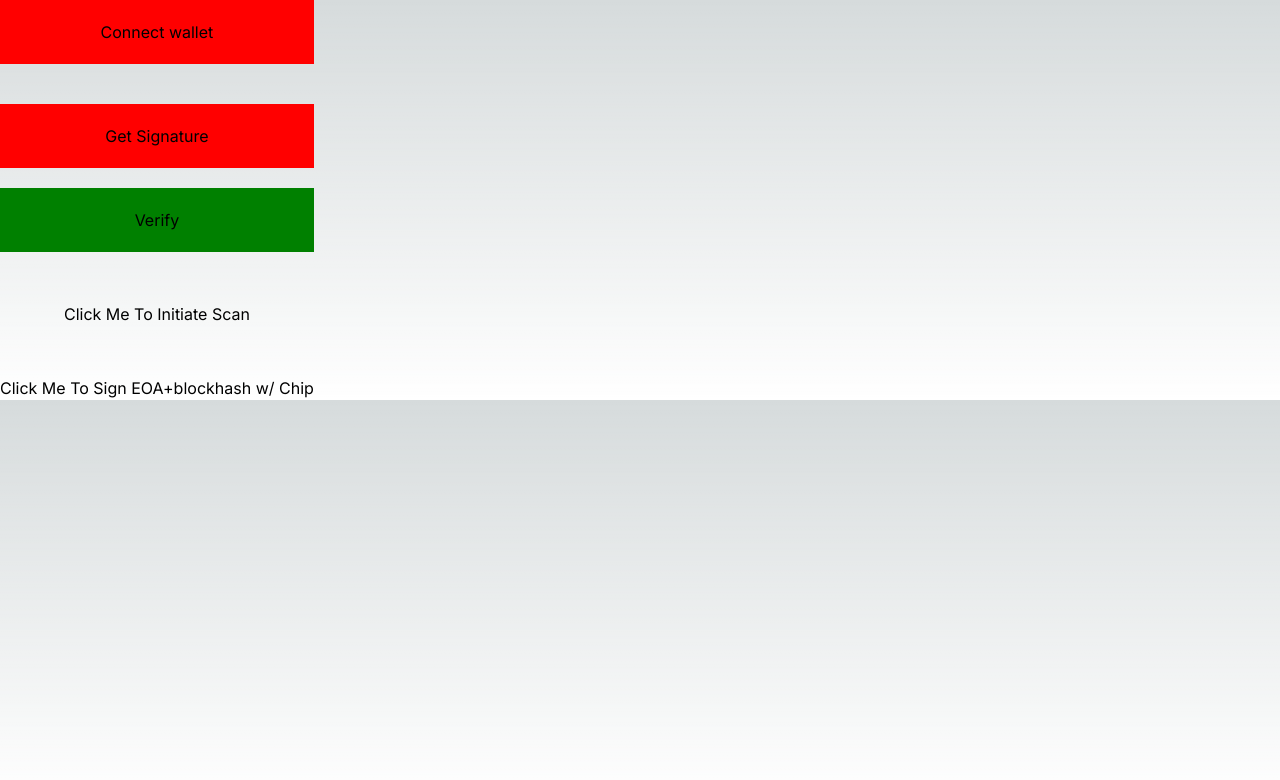
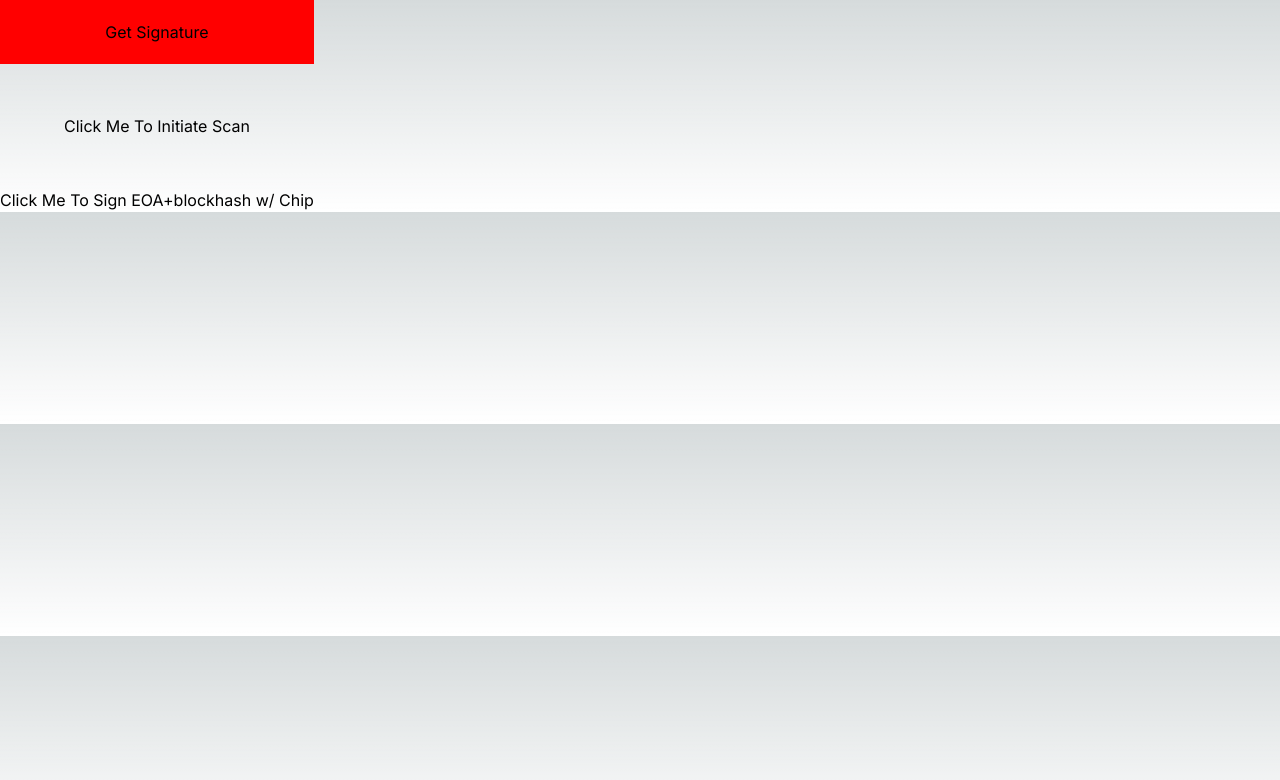
Before and after one commit to braverdever/ARXChipScanner, a Next.js app: page / in a window 1280 px wide. Shown: the top 780 px of the page. Built offline with nearby package versions, Linux system fonts and the light colour scheme.

Commit message:
merge alert

```diff
--- a/components/ChipScan.mjs
+++ b/components/ChipScan.mjs
@@ -26,7 +26,7 @@ const ChipScan = () => {
     const latestBlockNumber = await getLatestBlockNumber();
     setBlockNumber(latestBlockNumber);
     const block = await web3Instance.eth.getBlock(latestBlockNumber);
-    return block.hash;
+    return latestBlockNumber, block.hash;
   }
 
   const connectWallet = async () => {
@@ -55,6 +55,7 @@ const ChipScan = () => {
           "0x60c780Cd8F62d8aC25c9C4F6032Cfbd8aD9f7990"
         )
       );
+      return web3Instance, account[0].address;
     } else {
       alert("Please install metamask.");
     }
@@ -62,7 +63,6 @@ const ChipScan = () => {
 
   const sendTransaction = async () => {
     try {
-      alert("Block number" + blockNumber);
       const tx = await contract.methods
         .mintPBT(sig, blockNumber)
         .send({
@@ -84,51 +84,35 @@ const ChipScan = () => {
     <div style={{ display: "inline-grid", gap: "20px" }}>
       <button
         style={{
-          backgroundColor: address == "" ? "red" : "green",
-          padding: "20px",
-        }}
-        onClick={connectWallet}
-      >
-        Connect wallet
-      </button>
-      <button></button>
-
-      {/* <button
-        style={{
-          display: address == "" ? "none" : "block",
-          backgroundColor: keys == "" ? "red" : "green",
-          padding: "20px",
-        }}
-        onClick={() => {}}
-      >
-        Initiate Scan
-      </button> */}
-      <button
-        style={{
           // display: keys == "" ? "none" : "block",
           backgroundColor: sig == "" ? "red" : "green",
           padding: "20px",
         }}
         onClick={async () => {
-          const recentBlockHash = await getRecentBlockHash();
+          const address = await connectWallet();
+          const { latestBlockNumber, recentBlockHash } =
+            await getRecentBlockHash();
           const encodedMsg = web3Instance.utils.encodePacked(
             { value: address, type: "address" },
             { value: recentBlockHash, type: "bytes" }
           );
           const messageHash = web3Instance.utils.keccak256(encodedMsg);
 
-          alert("Recent Block Hash: " + recentBlockHash);
-          console.log("Recent Block Hash: " + recentBlockHash);
-
-          alert("Message Hash: " + messageHash);
-          console.log("Message Hash: " + messageHash);
-
           const signer = web3Instance.eth.accounts.sign(
             messageHash,
             "0x865aba28f210f192e60bca223b3467e6a59f842da17f1ebfadb4787f611542d0"
             // "0x3e459b1e11ddc0163348197d72a0013a2c4624b9741974617dc50de00c64b2f9"
           );
-          console.log("Wallet signature: " + signer.signature);
+
+          const msg = `
+              Recent Block Number: ${latestBlockNumber}
+              Recent Block Hash: ${recentBlockHash}
+              Message Hash: ${messageHash}
+              Wallet signature: ${signer.signature}
+          `;
+
+          console.log(msg);
+          alert(msg);
 
           try {
             let sig;
@@ -140,9 +124,7 @@ const ChipScan = () => {
                 keyNo: 1,
               },
               {
-                statusCallback: (cause) => {
-                  alert(cause);
-                },
+                statusCallback: (cause) => {},
               }
             );
             if (sig == undefined) {
@@ -154,22 +136,6 @@ const ChipScan = () => {
         }}
       >
         Get Signature
-      </button>
-      <button
-        onClick={() => {
-          alert(
-            web3Instance.eth.accounts.recover(
-              "0xda2eecc7cef6aec5ad81bc4195492ae04821503fda1a8d67e6ed35ab9b1c8c87",
-              "0x6edf76b865d78fb68be54869d5c4617b536c55314ec433952236263aeb65e0d20ac2d721f1d65f77a0ac8860c0999d5a62452d99cb3d5df044a6e93f812533a91b"
-            )
-          );
-        }}
-        style={{
-          backgroundColor: "green",
-          padding: "20px",
-        }}
-      >
-        Verify
       </button>
       <button
         style={{
```
